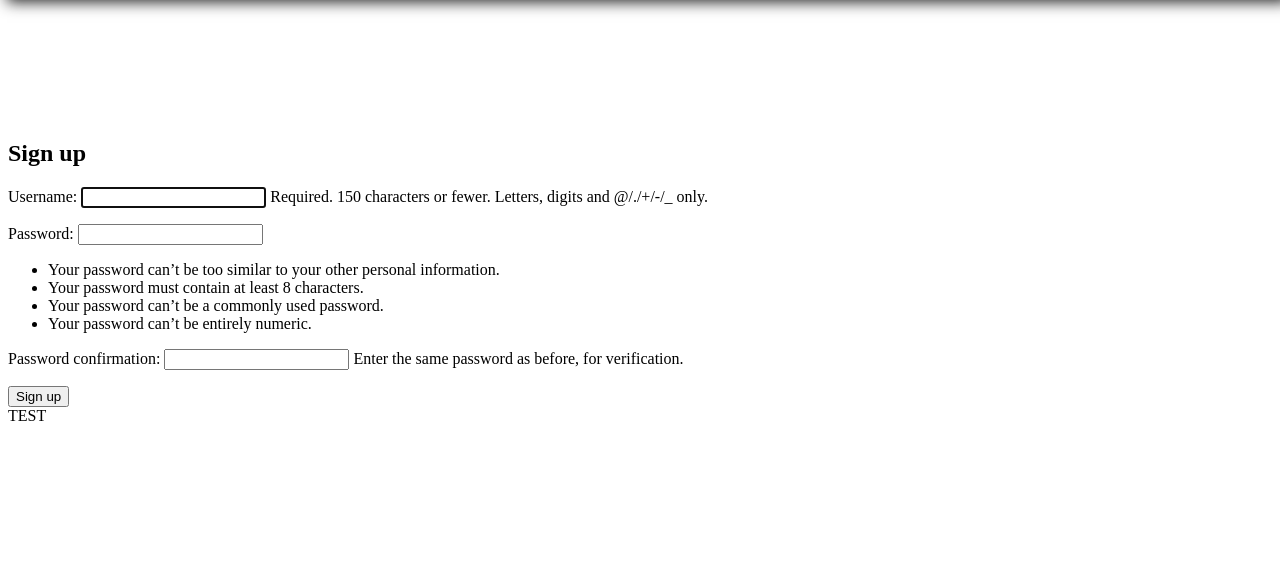
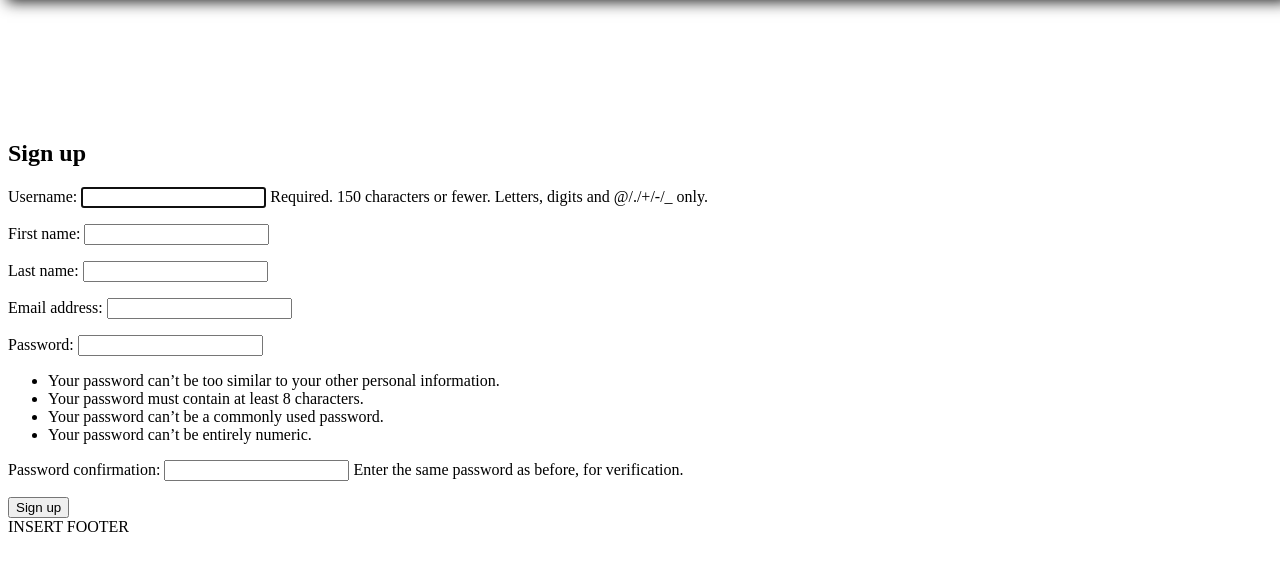
Before and after one commit to Magssch/Eventify, a Django app: page /signup/ in a window 1280 px wide. Shown: the part 88-659 px from the top of the page. Run offline with Django 3.2, Linux system fonts and the light colour scheme.

Commit message:
#21 extended registration form with additional fields

```diff
--- a/main/forms.py
+++ b/main/forms.py
@@ -0,0 +1,45 @@
+from django.contrib.auth.forms import UserCreationForm
+from django import forms
+from django.contrib.auth.models import User
+
+class RegistrationForm(UserCreationForm):
+    class Meta:
+        model = User
+        fields = {
+            'username',
+            'first_name',
+            'last_name',
+            'email',
+            'password1',
+            'password2',
+        }
+
+        widgets = {
+            'username':forms.TextInput(attrs={'class':'form-control', 'required':'required'}),
+            'first_name':forms.TextInput(attrs={'class':'form-control', 'required':'required'}),
+            'last_name':forms.TextInput(attrs={'class':'form-control', 'required':'required'}),
+            'email':forms.EmailInput(attrs={'class':'form-control', 'required':'required'}),
+            'password1':forms.PasswordInput(attrs={'class':'form-control'}),
+            'password2':forms.PasswordInput(attrs={'class':'form-control'}),
+        }
+
+    field_order = [
+        'username',
+        'first_name',
+        'last_name',
+        'email',
+        'password1',
+        'password2',
+    ]
+
+    def save(self, commit=True):
+        user = super(UserCreationForm, self).save(commit=False)
+        user.username = self.cleaned_data["username"]
+        user.first_name = self.cleaned_data["first_name"]
+        user.last_name = self.cleaned_data["last_name"]
+        user.email = self.cleaned_data["email"]
+        user.password1 = self.cleaned_data["password1"]
+        user.password2 = self.cleaned_data["password2"]
+        if commit:
+            user.save()
+        return user
--- a/main/templates/main/footer.html
+++ b/main/templates/main/footer.html
@@ -1 +1 @@
-<div>TEST</div>
+<div>INSERT FOOTER</div>
--- a/main/views.py
+++ b/main/views.py
@@ -3,7 +3,7 @@ from .models import Event
 from django.contrib.auth.forms import UserCreationForm
 from django.urls import reverse_lazy
 from django.views import generic
-
+from .forms import RegistrationForm
 
 # Create your views here.
 
@@ -14,6 +14,6 @@ def homepage(request):
 
 
 class SignUp(generic.CreateView):
-    form_class = UserCreationForm
+    form_class = RegistrationForm
     success_url = reverse_lazy('login')
     template_name = 'registration/signup.html'
```
